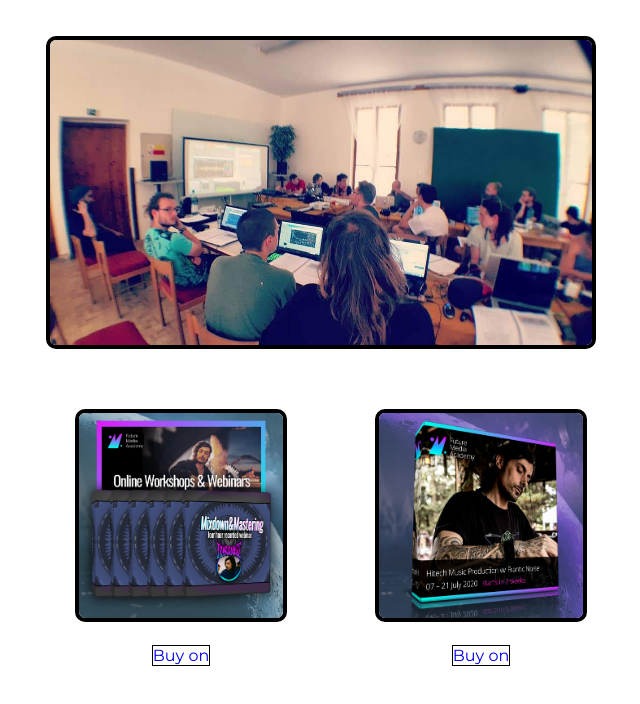
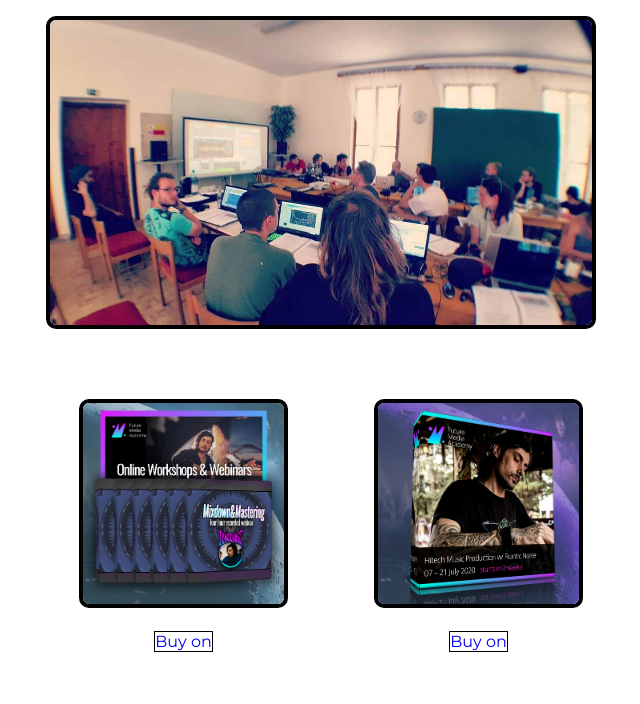
Before and after one commit to franticnoise/web-platform-2xxv7a, a plain HTML site: page actualcourses.html in a window 1280 px wide. Shown: the whole page, without its empty margins (319-959 px from the left). Drawn offline with Linux system fonts and the light colour scheme.

Commit message:
1 file modified

```diff
--- a/actualcourses.html
+++ b/actualcourses.html
@@ -13,51 +13,39 @@
       }
       ::-webkit-scrollbar-track {
         border-radius: 5px;
-        box-shadow: inset 0 0 10px rgba(0, 0, 0, 0.25)
+        box-shadow: inset 0 0 10px rgba(0, 0, 0, 0.25);
       }
       ::-webkit-scrollbar-thumb {
         border-radius: 5px;
         background-color: #000000;
-
       }
       ::-webkit-scrollbar-thumb:hover {
         border-radius: 5px;
         background-color: #d889f0;
-
       }
     </style>
   </head>
-
-
-
   <script src="https://gumroad.com/js/gumroad.js"></script>
-
-
-
-
-
-
-
-
-
-
   <body style="background-color: transparent">
     <main>
-    <script src="https://gumroad.com/js/gumroad.js"></script>
-    <img style="width:550px;margin-top:20px;margin-bottom:10px" class="gumroadimg" src="https://raw.githubusercontent.com/franticnoise/web-platform-2xxv7a/main/img/workshopmasters.jpg">
-    <p style="font-size:14px;color:#ffffff;margin-bottom:10px">
-    Access 200+ hours of recorded courses & workshops thru my gumroad store,<br>
-    Memberships offer streaming access to the same material but not downloads.
+      <img
+        style="width: 550px; margin-top: 0px; margin-bottom: 10px"
+        class="gumroadimg"
+        src="https://raw.githubusercontent.com/franticnoise/web-platform-2xxv7a/main/img/workshopmasters.jpg"
+      />
+      <p style="font-size: 14px; color: #ffffff; margin-bottom: 10px">
+        Access 200+ hours of recorded courses & workshops thru my gumroad
+        store,<br />
+        Memberships offer streaming access to the same material but not
+        downloads.
       </p>
       <div class="mainlandingparent">
-
-
-      <div id="container" style="margin-top:00px">
-
+        <div id="container" style="border: 0px solid #000000; margin-top: 10px">
           <div id="row">
-          <div id="cell">
+            <div id="cell" style="width: 250px">
               <img
-              class="gumroadimg" style="width:76%"
+                class="gumroadimg"
+                style="width: 76%"
                 src="https://raw.githubusercontent.com/franticnoise/web-platform-2xxv7a/main/img/FINALTHUMB1000PX-MULTIPLE.png"
               /><a
                 class="gumroad-button"
@@ -66,9 +54,10 @@
               >
             </div>
 
-          <div id="cell">
+            <div id="cell" style="width: 250px">
               <img
-              class="gumroadimg" style="width:76%"
+                class="gumroadimg"
+                style="width: 76%"
                 src="https://raw.githubusercontent.com/franticnoise/web-platform-2xxv7a/main/img/courses.png"
               /><a
                 class="gumroad-button"
@@ -77,10 +66,6 @@
               >
             </div>
           </div>
-
-
-
-        </div>
         </div>
       </div>
     </main>
```
Lines whose indentation alone changed are shown as unchanged.
